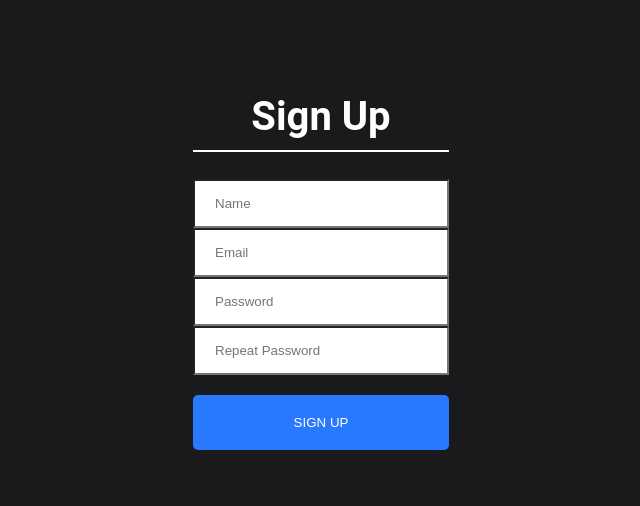
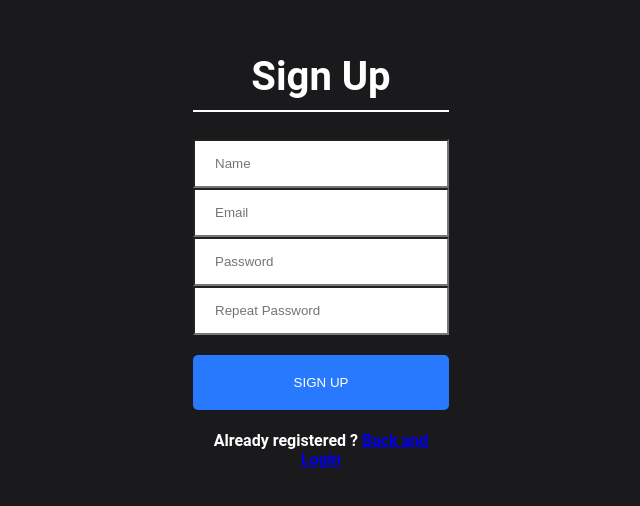
Before and after one commit to JViktoRArtola/chat-app-react-firebase, a Next.js app: page /signup in a window 1280 px wide. Shown: the part 142-648 px from the top of the page, without its empty margins (319-959 px from the left). Built offline with nearby package versions, Linux system fonts and the light colour scheme; no server answers.

Commit message:
Update links

```diff
--- a/components/layout/Login.js
+++ b/components/layout/Login.js
@@ -50,8 +50,7 @@ export default function Home() {
                     </div>
                     <Button type="submit">Sign In</Button>
                     <h4 style={{color: '#fff'}}>
-                        Don't have an account yet? <Link style={{color: '#d71515'}} href='/signup'>Register
-                        now</Link></h4>
+                        Don't have an account yet ? <Link href='/signup'>Register now</Link></h4>
                     {error && <Error>{error} </Error>}
                 </Form>
             </div>
--- a/pages/signup.js
+++ b/pages/signup.js
@@ -6,7 +6,7 @@ import validateSignUp from "../validations/validateSignUp";
 import firebase from "../firebase";
 import Router from "next/router";
 import Button from "../components/ui/Button";
-import {v4, v4 as uuidv4} from 'uuid';
+import Link from "next/link";
 
 const INITIAL_STATE = {
     name: '',
@@ -57,6 +57,8 @@ const SignUp = () => {
                         {errors.password2 && <Error>{errors.password2}</Error>}
                     </div>
                     <Button type="submit">Sign Up</Button>
+                    <h4 style={{color: '#fff'}}>
+                       Already registered ? <Link href='/'>Back and Login</Link></h4>
                 </Form>
             </div>
         </Layout>
```
